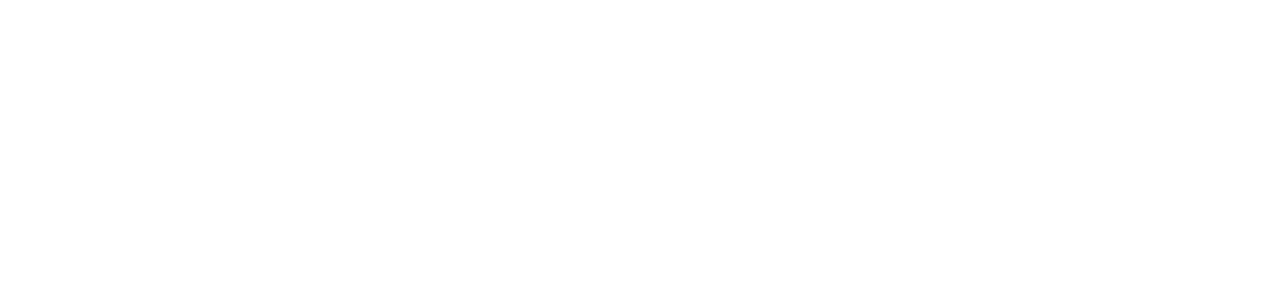
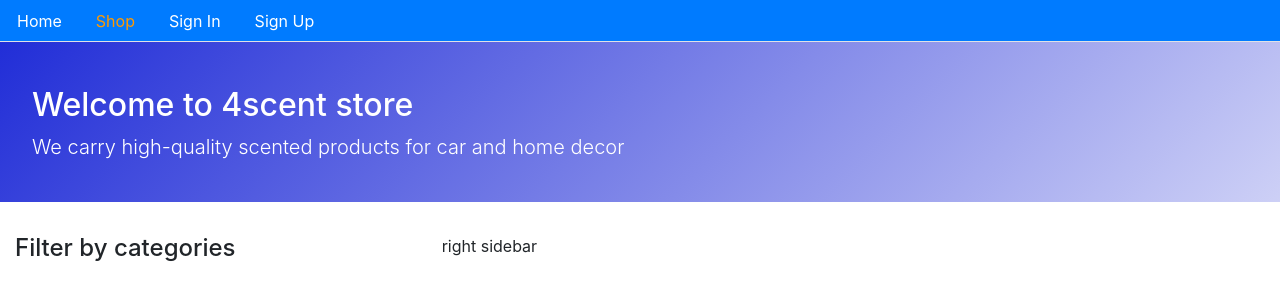
Before and after one commit to sungedo/4scent-front, a React (Create React App) app: page /shop in a window 1280 px wide. Shown: the top 300 px of the page. Built offline with nearby package versions, Linux system fonts and the light colour scheme; no server answers.

Commit message:
filter categories init

```diff
--- a/src/Routes.js
+++ b/src/Routes.js
@@ -9,6 +9,7 @@
 import AdminDashboard from './user/AdminDashboard'
 import AddCategory from './admin/AddCategory'
 import AddProduct from './admin/AddProduct'
+import Shop from './core/Shop'
 
 
 const Routes = () => {
@@ -16,6 +17,7 @@
         <BrowserRouter>
             <Switch>
                 <Route path="/" exact component={Home}/>
+                <Route path='/shop' exact component={Shop}/>
                 <Route path="/signin" exact component={Signin}/>
                 <Route path="/signup" exact component={Signup}/>
                 <PrivateRoute path="/user/dashboard" exact component={Dashboard} />
--- /dev/null
+++ b/src/core/Checkbox.js
@@ -0,0 +1,12 @@
+import React, {useState, useEffect} from 'react';
+
+const Checkbox = ({categories}) => {
+    return categories.map((c, i) => (
+        <li key={i} className='list-unstyled'>
+            <input type='checkbox' className='form-check-input'/>
+            <label className='form-check-label'>{c.name}</label>
+        </li>
+    ))
+}
+
+export default Checkbox;
--- a/src/core/Home.js
+++ b/src/core/Home.js
@@ -35,7 +35,7 @@
 
 
     return (
-        <Layout title="Welcome to 4scent Store" description="We carry high-quality scented products for car and home decor" className='container-fluid'>
+        <Layout title="Welcome to 4scent store" description="We carry high-quality scented products for car and home decor" className='container-fluid'>
             <h2 className='mb-4'>New Arrivals</h2>
             <div className='row'>
                 {productsByArrival.map((product, i) => (<Card key={i} product={product}/>))}
--- a/src/core/Menu.js
+++ b/src/core/Menu.js
@@ -15,6 +15,10 @@
         <ul className="nav nav-tabs bg-primary">
             <li className="nav-item">
                 <Link className="nav-link" style={isActive(history, '/')} to="/">Home</Link>
+            </li>
+
+            <li className="nav-item">
+                <Link className="nav-link" style={isActive(history, '/shop')} to="/shop">Shop</Link>
             </li>
 
             {isAuthenticated() && isAuthenticated().user.role === 0 && (
--- /dev/null
+++ b/src/core/Shop.js
@@ -0,0 +1,47 @@
+import React, { useState, useEffect } from 'react';
+import Layout from './Layout'
+import Card from './Card'
+import {getCategories} from './apiCore'
+import Checkbox from './Checkbox';
+
+const Shop = () => {
+    const [categories, setCategories] = useState([])
+    const [error, setError] = useState(false)
+
+    const init = () => {
+        getCategories().then(data => {
+            if(data.error) {
+                setError(data.error)
+            } else {
+                setCategories(data)
+            }
+        })
+    }
+
+    useEffect(() => {
+        init()
+    }, [])
+
+    return (
+        <Layout
+            title="Welcome to 4scent store"
+            description = "We carry high-quality scented products for car and home decor"
+            className='container-fluid'
+        >
+            <div className='row'>
+                <div className='col-4'>
+                    <h4>Filter by categories</h4>
+                        <ul>
+                            <Checkbox categories={categories}/>
+                        </ul>
+                </div>
+                <div className='col-8'>
+                    right sidebar
+                </div>
+
+            </div>
+        </Layout>
+    )
+}
+
+export default Shop
--- a/src/core/apiCore.js
+++ b/src/core/apiCore.js
@@ -9,3 +9,13 @@
         })
         .catch(err => console.log(err))
 }
+
+export const getCategories = () => {
+    return fetch(`${API}/categories`, {
+        method: "GET"
+    })
+    .then(response => {
+        return response.json()
+    })
+    .catch(err => console.log(err))
+}
--- a/src/styles.css
+++ b/src/styles.css
@@ -20,7 +20,7 @@
     width: 30wh;
     height: 20vh;
     color: #fff;
-    background: linear-gradient(-45deg, #ee7752, #e73c7e, #23a6d5, #23d5ab);
+    background: linear-gradient(-45deg, #ffffff, #1a27d6, #5cbfe4,  #5c8cd4);
     background-size: 400% 400%;
     -webkit-animation: Gradient 15s ease infinite;
     -moz-animation: Gradient 15s ease infinite;
```
Also changed, not shown: 1 other file (tests, documents, lock files or other folders).
